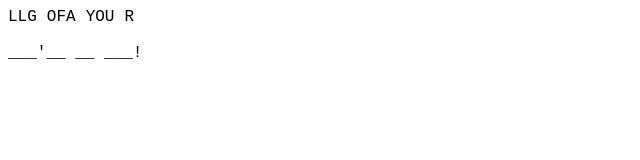
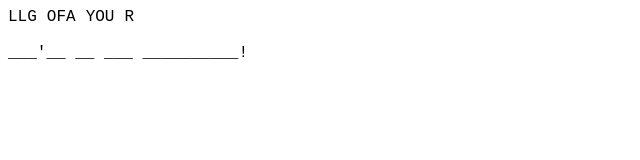
Before and after one commit to mferlo/trigrams, a React (Create React App) app: page / in a window 1280 px wide. Shown: the top 160 px of the page, without its empty margins (0-640 px from the left). Built offline with nearby package versions, Linux system fonts and the light colour scheme.

Commit message:
Allowing standard format of pattern

```diff
--- a/src/App.js
+++ b/src/App.js
@@ -39,7 +39,31 @@ class PatternTrigram {
 }
 
 class Pattern {
-  constructor(pattern) { // Is expected to be an array of strings
+
+  static asArray(inputString) {
+    const pieces = inputString.split(" ");
+    const result = [];
+
+    for (const piece of pieces) {
+      let p = piece;
+      while (p) {
+        const maybeNumber = Number.parseInt(p, 10);
+        if (Number.isNaN(maybeNumber)) {
+          result.push(p.charAt(0));
+          p = p.substr(1);
+        } else {
+          result.push(...Array(maybeNumber).fill(""));
+          p = p.replace(/^\d+/, "");
+        }
+      }
+      result.push(" ");
+    }
+    result.pop();
+    return result;
+  }
+
+  constructor(stringPattern) {
+    let pattern = Pattern.asArray(stringPattern);
     let patternTrigrams = [];
 
     // TODO: Make each letter of PatternTrigram aware of which word it belongs to
@@ -65,13 +89,13 @@ class Pattern {
   }
 }
 
-class App extends Component {
+class Solver extends Component {
 
   constructor(props) {
     super(props);
 
     this.state = {
-      pattern: new Pattern(["", "", "", "'", "", "", " ", "", "", " ", "", "", "", "!"]),
+      pattern: new Pattern("3'2 2 3 10!"),
       trigrams: [ "LLG", "OFA", "YOU", "R" ].map(t => new Trigram(t)),
       activeTrigram: null
     };
@@ -154,4 +178,4 @@ class App extends Component {
   }
 }
 
-export default App;
+export default Solver;
--- a/src/index.js
+++ b/src/index.js
@@ -1,8 +1,8 @@
 import React from 'react';
 import ReactDOM from 'react-dom';
 import './index.css';
-import App from './App';
+import Solver from './App';
 import registerServiceWorker from './registerServiceWorker';
 
-ReactDOM.render(<App />, document.getElementById('root'));
+ReactDOM.render(<Solver />, document.getElementById('root'));
 registerServiceWorker();
```
